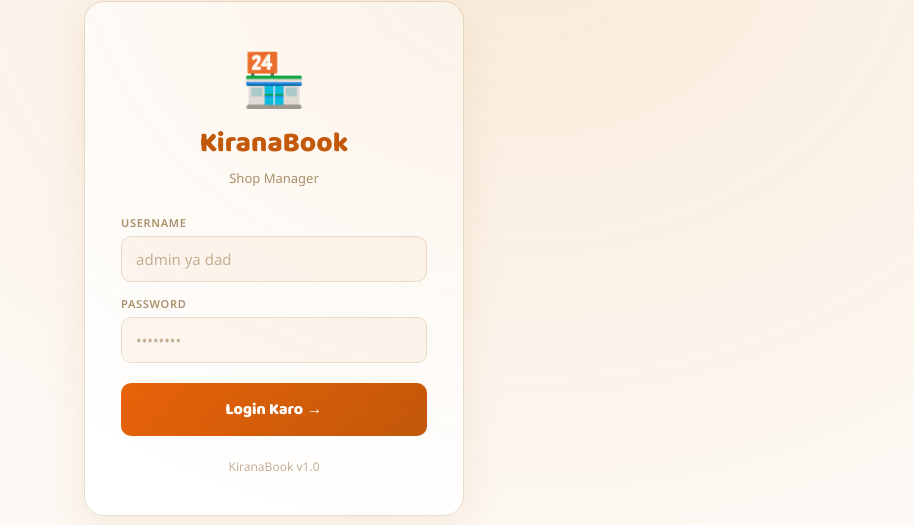
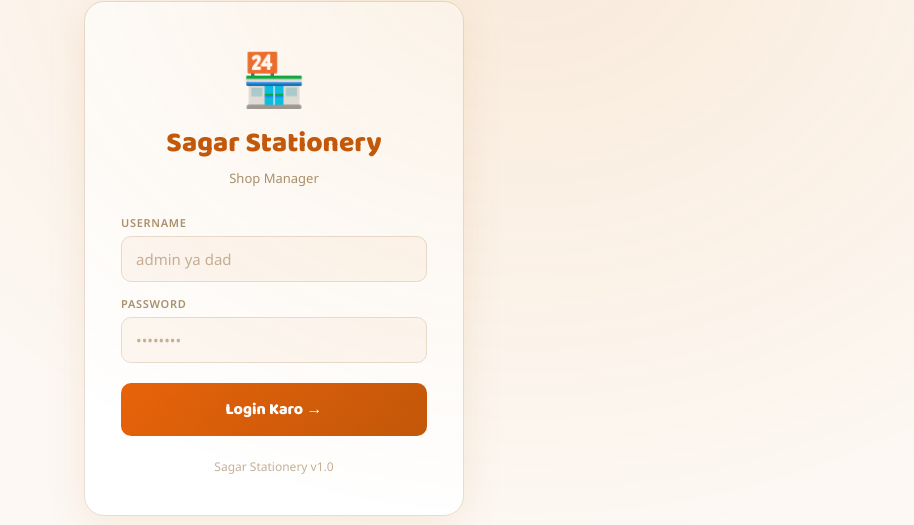
Before and after one commit to Sagar-79-Singh/Kiranabook, a website: page public/index.html in a window 1280 px wide. Shown: the part 142-667 px from the top of the page, without its empty margins (366-1280 px from the left). Drawn offline with Linux system fonts and the light colour scheme.

Commit message:
changed app named on index.html

```diff
--- a/public/index.html
+++ b/public/index.html
@@ -3,7 +3,7 @@
 <head>
 <meta charset="UTF-8">
 <meta name="viewport" content="width=device-width, initial-scale=1.0, maximum-scale=1.0">
-<title>KiranaBook — Login</title>
+<title>Sagar Stationery — Login</title>
 <link href="https://fonts.googleapis.com/css2?family=Baloo+2:wght@700;800&family=Noto+Sans:wght@400;500;600&display=swap" rel="stylesheet">
 <style>
 *{margin:0;padding:0;box-sizing:border-box;}
@@ -29,14 +29,14 @@ body::before{content:'';position:fixed;inset:0;background:radial-gradient(ellips
 <div class="card">
   <div class="logo">
     <div class="logo-icon">🏪</div>
-    <div class="logo-title">KiranaBook</div>
+    <div class="logo-title">Sagar Stationery</div>
     <div class="logo-sub">Shop Manager</div>
   </div>
   <div class="fg"><label class="flbl">Username</label><input type="text" class="finput" id="u" placeholder="admin ya dad" autocomplete="username"></div>
   <div class="fg"><label class="flbl">Password</label><input type="password" class="finput" id="p" placeholder="••••••••" autocomplete="current-password"></div>
   <button class="btn" onclick="login()">Login Karo →</button>
   <div class="err" id="err"></div>
-  <div class="footer">KiranaBook v1.0</div>
+  <div class="footer">Sagar Stationery v1.0</div>
 </div>
 <script>
 if(localStorage.getItem('kb_token')) window.location.href='/app.html';
```
